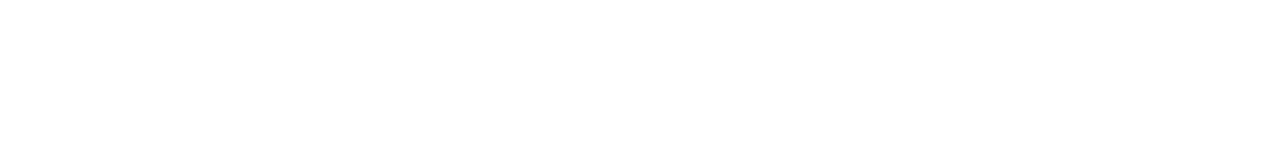
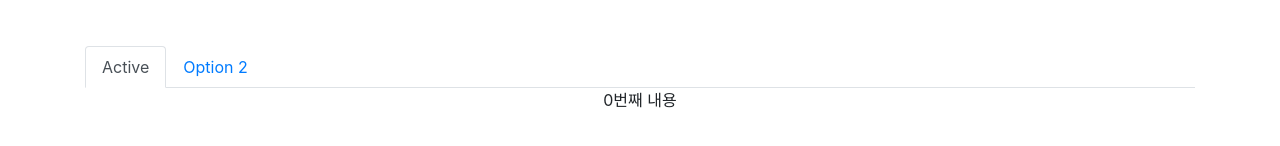
Before and after one commit to whddnjs1715/shoppingMall_react, a React (Create React App) app: page /detail/1 in a window 1280 px wide. Shown: the part 520-666 px from the top of the page. Built offline with nearby package versions, Linux system fonts and the light colour scheme.

Commit message:
애니메이션 #21

```diff
--- a/package.json
+++ b/package.json
@@ -13,6 +13,7 @@
     "react-dom": "^17.0.2",
     "react-router-dom": "^5.3.0",
     "react-scripts": "4.0.3",
+    "react-transition-group": "^4.4.2",
     "styled-components": "^5.3.1",
     "web-vitals": "^1.0.1"
   },
--- a/src/App.js
+++ b/src/App.js
@@ -1,4 +1,4 @@
-import React, { useState } from "react";
+import React, { useContext, useState } from "react";
 import "./App.css";
 import Navb from "./components/head/Nav";
 import Jumbotro from "./components/body/Jumbotro";
@@ -7,6 +7,8 @@ import Detail from "./components/body/Detail";
 import Data from "./utils/data";
 import { Route, Switch } from "react-router-dom";
 import axios from "axios";
+
+export const leftContext = React.createContext();
 
 function App() {
   // 중요한 데이터들은 상위 컴포넌트에 보관하는 것이 좋다 -> 모든 데이터는 위에서 밑으로 흐르기 때문에
@@ -20,11 +22,13 @@ function App() {
         <Route exact path="/">
           <Jumbotro />
           <div className="container">
+            <leftContext.Provider value={left}>
               <div className="row">
                 {shoes.map((a, i) => {
                   return <Card shoes={shoes[i]} i={i} key={i} />;
                 })}
               </div>
+            </leftContext.Provider>
             <button
               className="btn btn-primary"
               onClick={() => {
@@ -50,7 +54,9 @@ function App() {
           </div>
         </Route>
         <Route path="/detail/:id">
+          <leftContext.Provider value={left}>
             <Detail shoes={shoes} left={left} setLeft={setLeft} />
+          </leftContext.Provider>
         </Route>
         <Route path="/:id">
           <div>everything 아무거나 다보여짐</div>
@@ -61,6 +67,7 @@ function App() {
 }
 
 const Card = (props) => {
+  const left = useContext(leftContext);
   return (
     <div className="col-md-4">
       <img
@@ -71,10 +78,18 @@ const Card = (props) => {
         width="100%"
       />
       <h4>{props.shoes.title}</h4>
-      <p>{props.shoes.content}</p>
-      <p>{props.shoes.price}</p>
+      <p>
+        {props.shoes.content} & {props.shoes.price}
+      </p>
+      {/* {left[props.i]} */}
+      <Test></Test>
     </div>
   );
 };
 
+const Test = () => {
+  const left = useContext(leftContext);
+  return <p>left : {left}</p>;
+};
+
 export default App;
--- a/src/components/body/Detail.jsx
+++ b/src/components/body/Detail.jsx
@@ -1,6 +1,9 @@
-import React, { useState, useEffect } from "react";
+import React, { useState, useEffect, useContext } from "react";
 import { useHistory, useParams } from "react-router-dom";
 import styled from "styled-components";
+import { leftContext } from ".././../App";
+import { Nav } from "react-bootstrap";
+import { CSSTransition } from "react-transition-group";
 
 let box = styled.div`
   padding: 20px;
@@ -10,6 +13,8 @@ const name = styled.h4`
   font-size: 25 px;
   color: ${(props) => props.color};
 `;
+
+const CSSTran = styled.div``;
 
 class Detail2 extends React.Component {
   componentDidMount() {
@@ -22,6 +27,8 @@ class Detail2 extends React.Component {
 }
 
 const Detail = (props) => {
+  const left = useContext(leftContext);
+
   useEffect(() => {
     const timer = setTimeout(() => {
       setAlert(false);
@@ -39,6 +46,9 @@ const Detail = (props) => {
 
   const [alert, setAlert] = useState(true);
   const [inputData, setInput] = useState("");
+
+  const [tab, setTab] = useState(0);
+  const [switchs, setSwitchs] = useState(false);
 
   const history = useHistory();
   const { id } = useParams();
@@ -100,8 +110,50 @@ const Detail = (props) => {
           </button>
         </div>
       </div>
+
+      <Nav className="mt-5" variant="tabs" defaultActiveKey="link-0">
+        <Nav.Item>
+          <Nav.Link
+            eventKey="link-0"
+            onClick={() => {
+              setTab(0);
+              setSwitchs(false);
+            }}
+          >
+            Active
+          </Nav.Link>
+        </Nav.Item>
+        <Nav.Item>
+          <Nav.Link
+            eventKey="link-1"
+            onClick={() => {
+              setTab(1);
+              setSwitchs(false);
+            }}
+          >
+            Option 2
+          </Nav.Link>
+        </Nav.Item>
+      </Nav>
+      <CSSTran></CSSTran>
+      <CSSTransition in={switchs} classNames="wow" timeout={500}>
+        <TabContent tab={tab} setSwitchs={setSwitchs} />
+      </CSSTransition>
     </div>
   );
 };
 
+const TabContent = (props) => {
+  useEffect(() => {
+    props.setSwitchs(true);
+  });
+  if (props.tab === 0) {
+    return <div>0번째 내용</div>;
+  } else if (props.tab === 1) {
+    return <div>1번째 내용</div>;
+  } else if (props.tab === 2) {
+    return <div>2번째 내용</div>;
+  }
+};
+
 export default Detail;
```
Also changed, not shown: 1 other file (tests, documents, lock files or other folders). Lines whose indentation alone changed are shown as unchanged.
